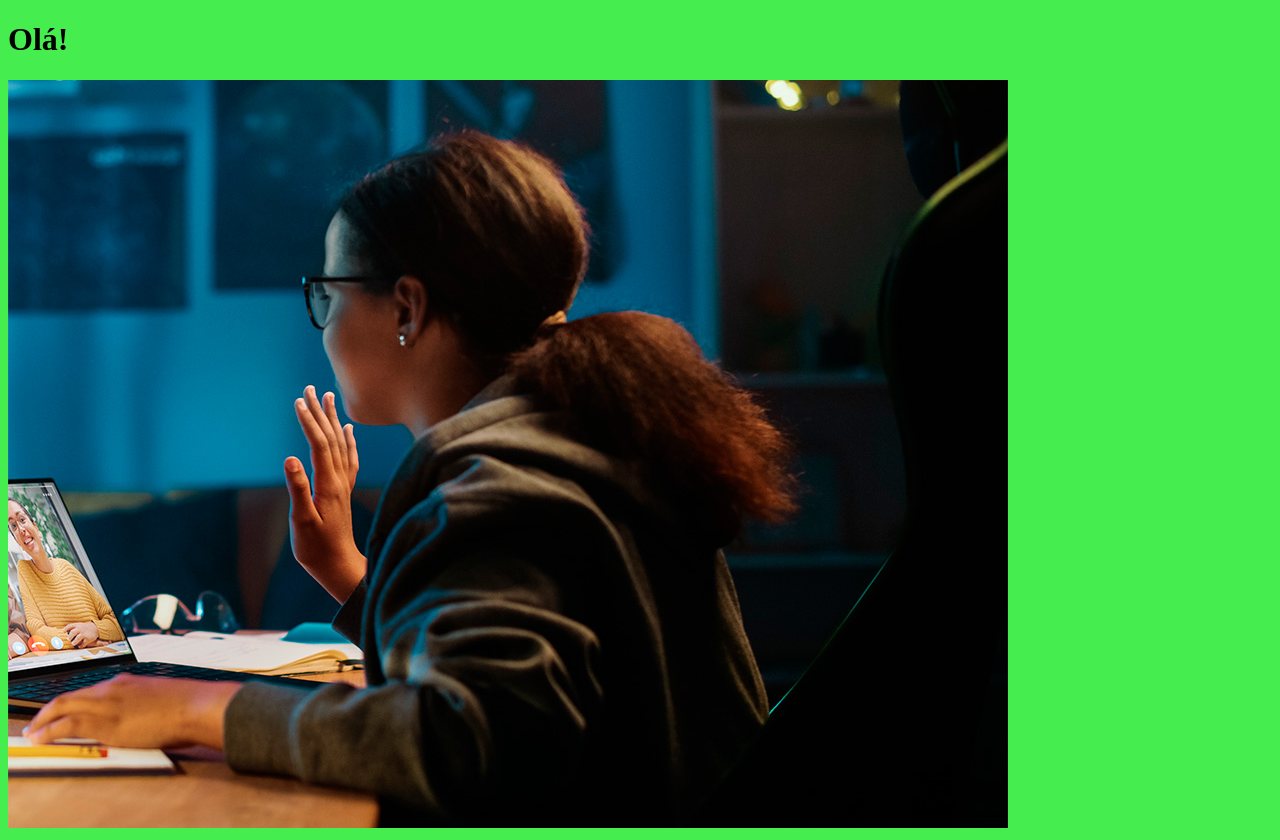
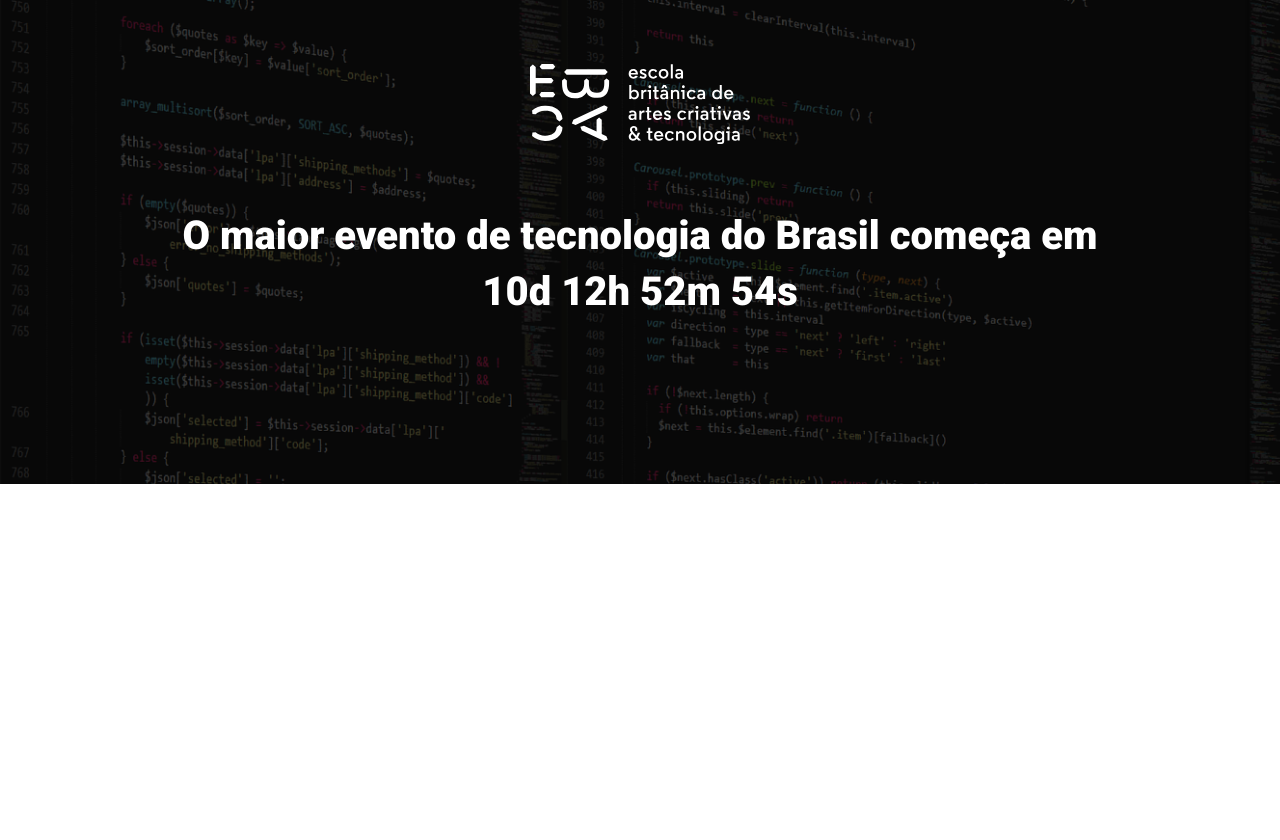
Before and after one commit to claudiomaesi/ebac_tech_talks, a website built with Parcel: page src/index.html in a window 1280 px wide. After the commit the page ends 800 px from the top, so only its background shows below. Built offline with nearby package versions, Linux system fonts and the light colour scheme.

Commit message:
criando o hero

```diff
--- a/src/index.html
+++ b/src/index.html
@@ -3,12 +3,22 @@
 <head>
     <meta charset="UTF-8">
     <meta name="viewport" content="width=device-width, initial-scale=1.0">
-    <title>Document</title>
+    <title>EBAC Tech Talks</title>
+    <link rel="preconnect" href="https://fonts.googleapis.com">
+    <link rel="preconnect" href="https://fonts.gstatic.com" crossorigin>
+    <link href="https://fonts.googleapis.com/css2?family=Lobster&family=Roboto:wght@400;700;900&display=swap" rel="stylesheet">
     <link rel="stylesheet" href="./styles/main.scss">
 </head>
 <body>
-    <h1>Olá!</h1>
-    <img src="./images/backend.png" alt="">
+    <header class="hero">
+        <div class="container">
+            <img class="hero__logo" src="./images/ebac_logo.svg" alt="logo ebac">
+            <p class="hero__text">
+                O maior evento de tecnologia do Brasil começa em 10d 12h 52m 54s
+            </p>
+        </div>
+    </header>
+
 
     <script src="./scripts/main.js"></script>
 </body>
--- /dev/null
+++ b/src/styles/_hero.scss
@@ -0,0 +1,52 @@
+.hero {
+    padding-top: 64px;
+    padding-bottom: 100px;
+    background-image: url(../images/fundo.png);
+    background-repeat: no-repeat;
+    background-size: cover;
+    position: relative;
+
+    .container {
+        position: relative;
+    }
+
+    &::before {
+        position: absolute;
+        top: 0;
+        left: 0;
+        width: 100%;
+        height: 100%;
+        background-color: #000;
+        content: '';
+        opacity: .7;
+    }
+
+    &__text {
+        margin-top: 64px;
+        margin-bottom: 64px;
+        font-size: 40px;
+        font-weight: 800;
+        line-height: 56px;
+        text-align: center;
+    }
+
+    &__logo {
+        display: block;
+        margin: 0 auto;
+        height: 80px;
+    }
+
+    @media (max-width: 640px) {
+        padding: 40px 0;
+
+        &__logo {
+            height: 40px;
+        }
+
+        &__text {
+            font-size: 20px;
+            line-height: 24px;
+            margin: 24px 0;
+        }
+    }
+}
--- a/src/styles/main.scss
+++ b/src/styles/main.scss
@@ -1,3 +1,23 @@
-body {
-    background-color: rgb(70, 237, 78);
+@use "hero";
+
+* {
+    margin: 0;
+    padding: 0;
+    box-sizing: border-box;
+    font-family: Roboto, sans-serif;
+    color: #fff;
 }
+
+.container {
+    max-width: 960px;
+    width: 100%;
+    margin: 0 auto;
+
+    @media (max-width: 640px) {
+        max-width: 80%;
+    }
+
+    @media (max-width: 1024px) {
+        max-width: 90%;
+    }
+}
```
